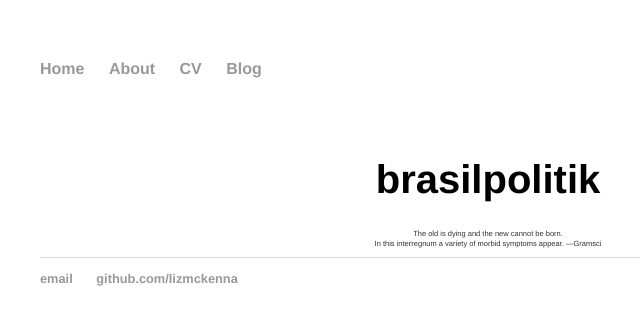
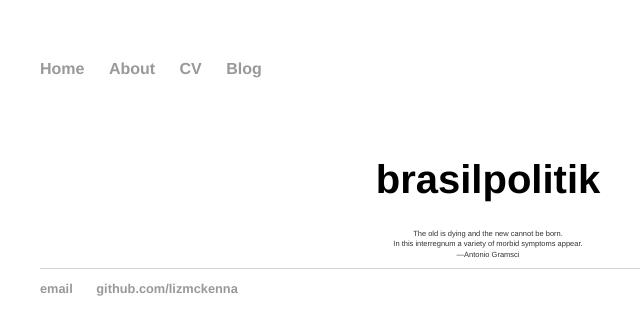
Before and after one commit to lizmckenna/elizabethmckenna.org, a Jekyll site: the page built from index.html, in a window 1280 px wide. Shown: the top 335 px of the page, without its empty margins (152-792 px from the left). Built offline with Jekyll 4.4.1, drawn with Linux system fonts in a browser that asks for light colours.

Commit message:
Update index.html

```diff
--- a/index.html
+++ b/index.html
@@ -7,9 +7,10 @@ title: brasilpolitik
 <div class="blurb">
 	<center>
 	<h1>brasilpolitik</h1>
-		<font color="gray" size=1em>
+		<font color="#787878" size=1em>
 	<p>The old is dying and the new cannot be born.<br>
-		In this interregnum a variety of morbid symptoms appear. —Gramsci</p>
+		In this interregnum a variety of morbid symptoms appear. <br>
+		—Antonio Gramsci</p>
 		</font>
 	</center>
 </div><!-- /.blurb -->
```
